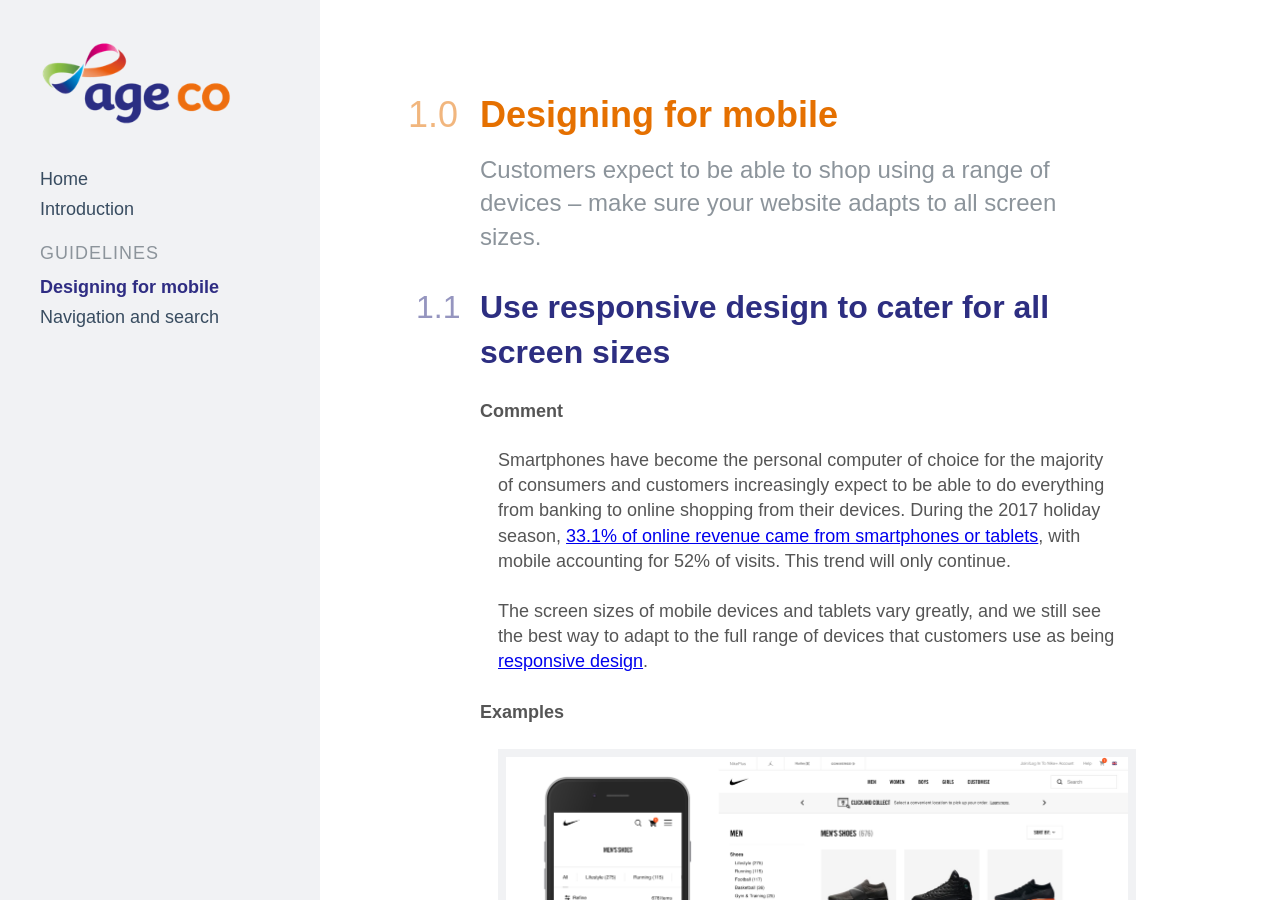
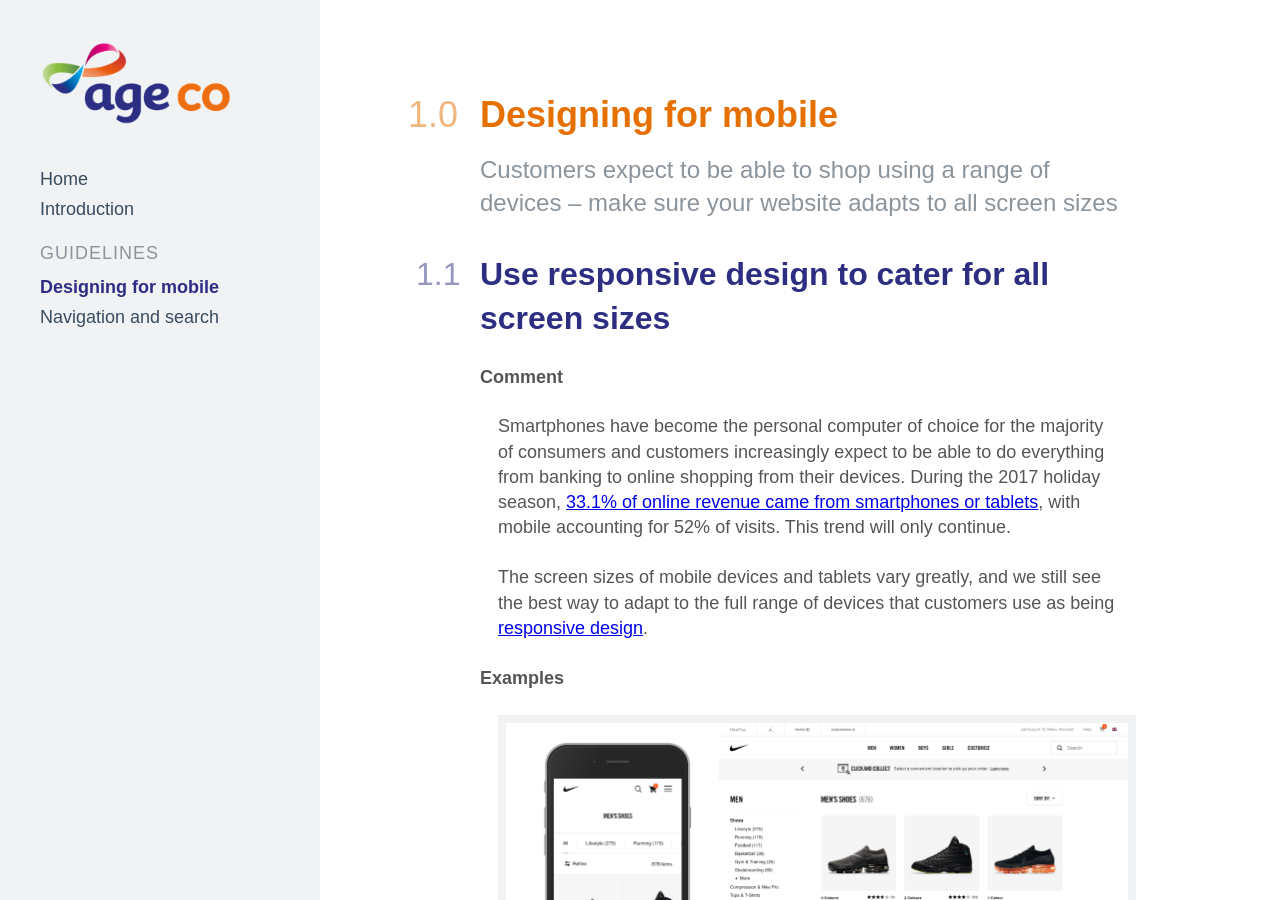
Before and after one commit to webcredible/best-practice, a Jekyll site: the page built from _guidelines/designing-for-mobile.markdown, in a window 1280 px wide and 900 px high. Built offline with Jekyll 4.4.1, drawn with Linux system fonts in a browser that asks for light colours.

Commit message:
Removed period from subtitles

```diff
--- a/_guidelines/designing-for-mobile.markdown
+++ b/_guidelines/designing-for-mobile.markdown
@@ -1,6 +1,6 @@
 ---
 title: Designing for mobile
-description: Customers expect to be able to shop using a range of devices – make sure your website adapts to all screen sizes.
+description: Customers expect to be able to shop using a range of devices – make sure your website adapts to all screen sizes
 date: 2018-02-26 15:09:00 Z
 position: 1
 ---
--- a/_guidelines/navigation-and-search.markdown
+++ b/_guidelines/navigation-and-search.markdown
@@ -1,6 +1,6 @@
 ---
 title: Navigation and search
-description: Helping your customers to the right product for them will reduce bounce rates.
+description: Helping your customers to the right product for them will reduce bounce rates
 date: 2018-02-26 16:27:00 Z
 position: 2
 ---
```
